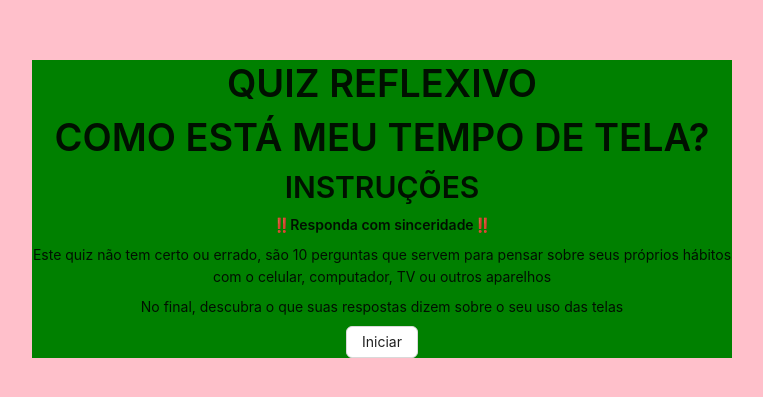
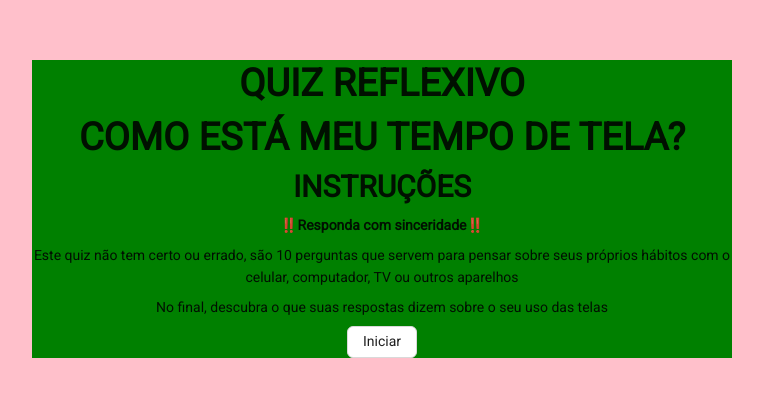
Before and after one commit to gabgon08/quiz-app, a Next.js app: page / in a window 1280 px wide. Shown: the part 191-588 px from the top of the page, without its empty margins (258-1021 px from the left). Built offline with nearby package versions, Linux system fonts and the light colour scheme.

Commit message:
feat: change main font

```diff
--- a/src/app/layout.js
+++ b/src/app/layout.js
@@ -1,18 +1,13 @@
-import { Geist, Geist_Mono } from "next/font/google";
+import { Roboto } from 'next/font/google'
 import "./globals.css";
 import { ConfigProvider } from "antd";
 import ThemeProvider from "../theme/index.jsx";
 import '@ant-design/v5-patch-for-react-19';
 
-const geistSans = Geist({
-  variable: "--font-geist-sans",
-  subsets: ["latin"],
-});
-
-const geistMono = Geist_Mono({
-  variable: "--font-geist-mono",
-  subsets: ["latin"],
-});
+const mainFont = Roboto({
+  subsets: ['latin'],
+  weight: '400'
+})
 
 export const metadata = {
   title: "Create Next App",
@@ -22,8 +17,8 @@ export const metadata = {
 export default function RootLayout({ children }) {
   return (
     <ConfigProvider>
-      <html lang="pt-BR">
-        <body className={`${geistSans.variable} ${geistMono.variable}`}>
+      <html lang="pt-BR" className={mainFont.className}>
+        <body>
           <ThemeProvider>
             {children}
           </ThemeProvider>
--- a/src/app/page.jsx
+++ b/src/app/page.jsx
@@ -6,7 +6,7 @@ import { Layout, Typography, Space, Button } from 'antd'
 import ThemeProvider from "../theme";
 import Link from "next/link";
 
-const { Header, Content } = Layout
+const { Content } = Layout
 const { Title, Text } = Typography
 
 export default function Home() {
--- a/src/app/quiz/page.jsx
+++ b/src/app/quiz/page.jsx
@@ -1,7 +1,7 @@
 'use client'
 
 import React, { useState } from "react";
-import { Radio, Button, Card, Progress, message, Typography, Space, Layout } from "antd";
+import { Button, Card, Progress, message, Typography, Space, Layout } from "antd";
 import styles from './quiz.module.css'
 
 const perguntas = [
--- a/src/theme/index.jsx
+++ b/src/theme/index.jsx
@@ -6,7 +6,13 @@ import ptBR from 'antd/locale/pt_BR';
 
 export default function ThemeProvider({ children }) {
     return (
-        <ConfigProvider locale={ptBR}>
+        <ConfigProvider locale={ptBR}
+            theme={{
+                token: {
+                    fontFamily: 'var(--font-principal)'
+                }
+            }}>
+
             {children}
         </ConfigProvider>
     )
```
